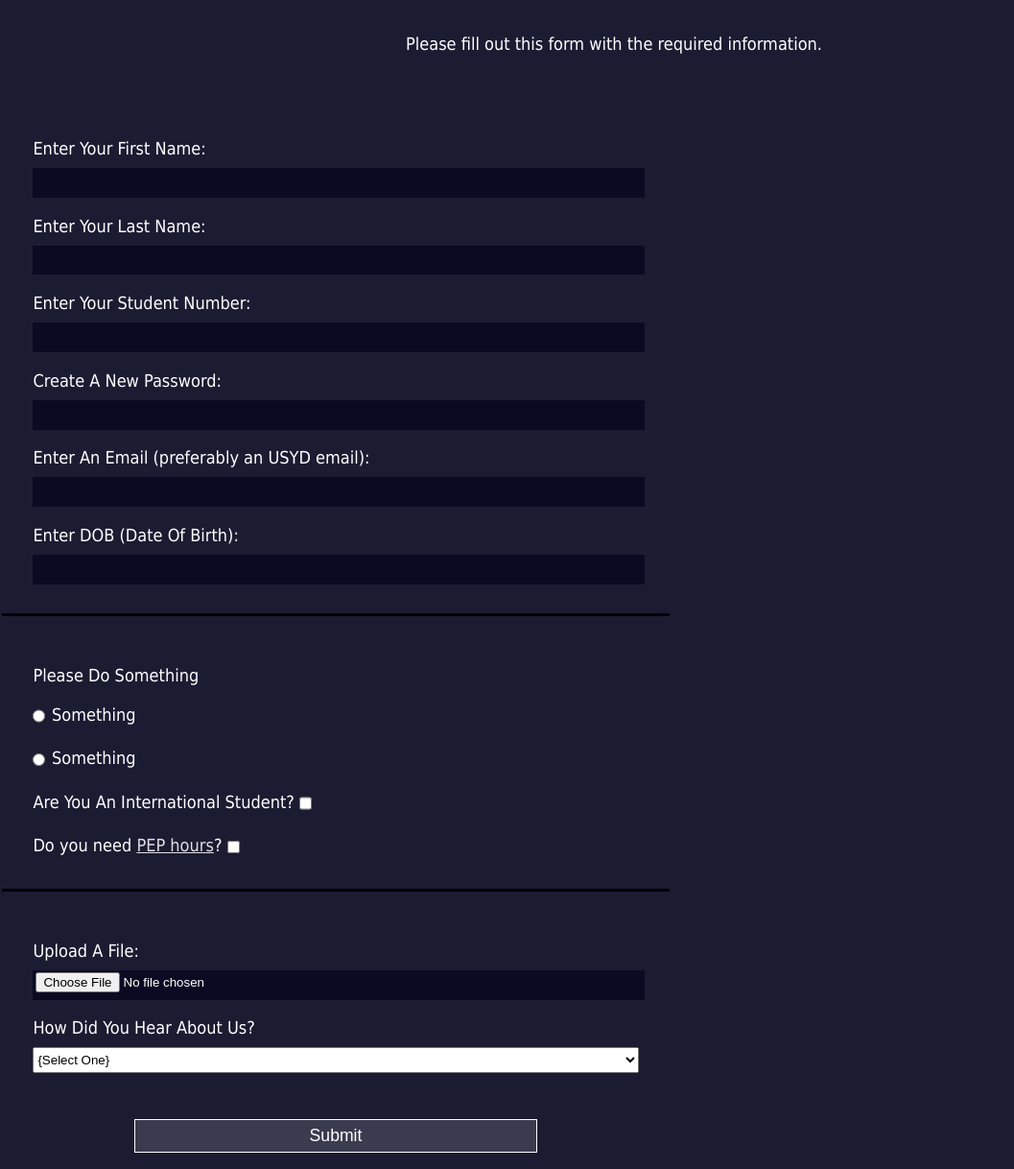
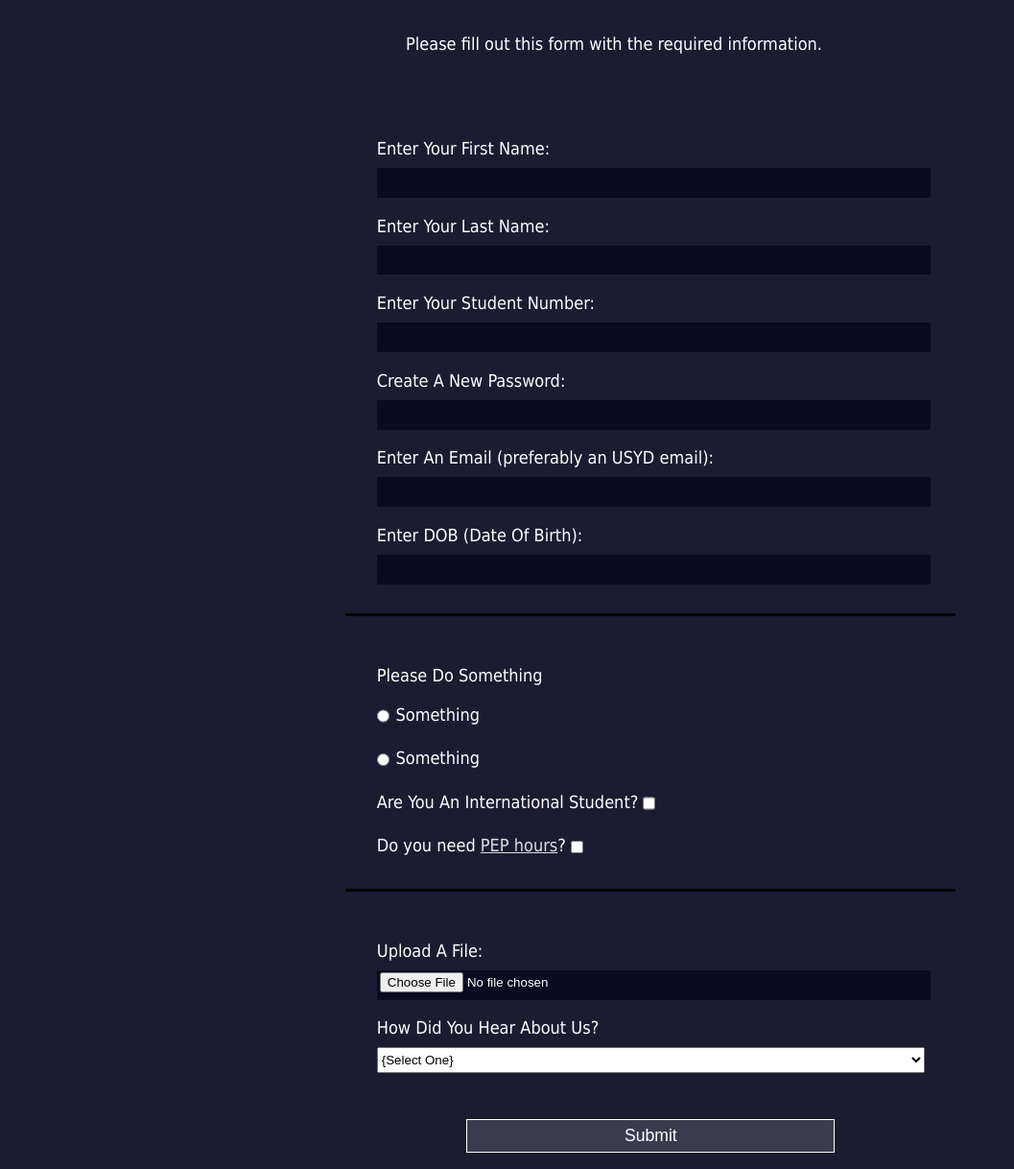
Before and after one commit to erikhai/RecipeWebsite, a plain HTML site: page index.html in a window 1280 px wide. Shown: the part 82-1300 px from the top of the page at 96% size, without its empty margins (0-1057 px from the left). Drawn offline with Linux system fonts and the light colour scheme.

Commit message:
Version 0.1
- Centered the form
- Minor modification to the PEP link

```diff
--- a/css/styles.css
+++ b/css/styles.css
@@ -22,7 +22,13 @@ form{
     max-width: 700px;
     min-width: 300px;
     padding-bottom: 2em;
-    width: 60vw;
+    margin-left: 28vw;
+    width: 50vw;
+
+
+
+
+
 }
 
 fieldset{
@@ -68,6 +74,7 @@ input[type = "submit"]{
 
 input[type = "FILE"]{
     padding: 1px 2px;
+    text-align: center;
 
 }
 
--- a/index.html
+++ b/index.html
@@ -14,7 +14,7 @@
         <p>
             Please fill out this form with the required information.
         </p>
-        <form action = "https://www.sydney.edu.au/students/clubs-and-societies.html">
+        <form action = "https://www.sydney.edu.au/students/clubs-and-societies.html" target="_blank">
             <fieldset>
                 <label for = "first-name">
                     Enter Your First Name:
@@ -64,7 +64,7 @@
 
                 </label>
                 <label for = PEP-Hours>
-                    Do you need <a href = "https://www.sydney.edu.au/engineering/study/student-experience/industry-placements-and-internships/professional-engagement-program.html">PEP hours</a>?
+                    Do you need <a href = "https://www.sydney.edu.au/engineering/study/student-experience/industry-placements-and-internships/professional-engagement-program.html" target="_blank">PEP hours</a>?
                     <input id = "PEP-Hours" class =  "incline" name = "PEP-Hours" type = "checkbox" required></input>
 
                 </label>
```
